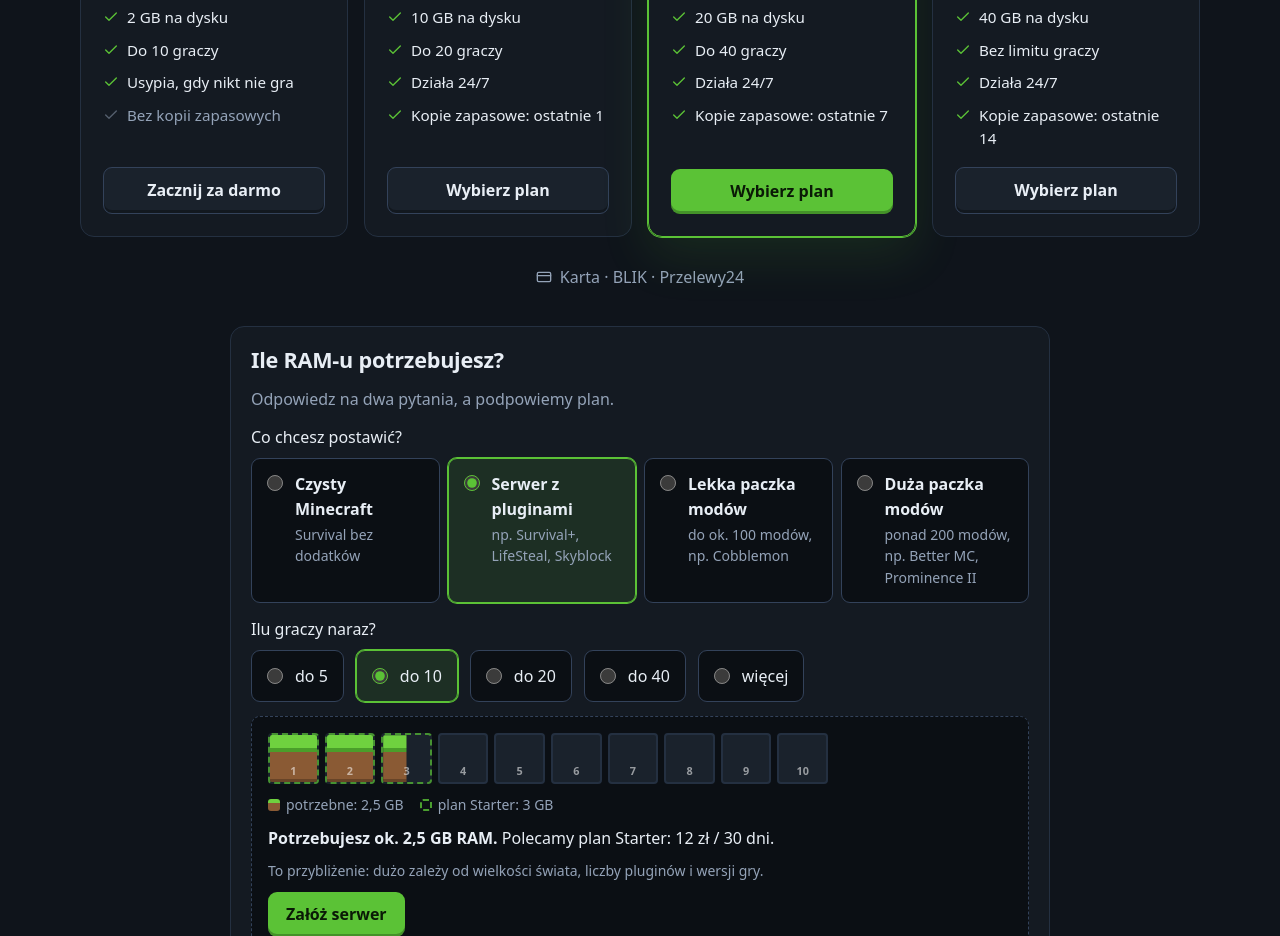
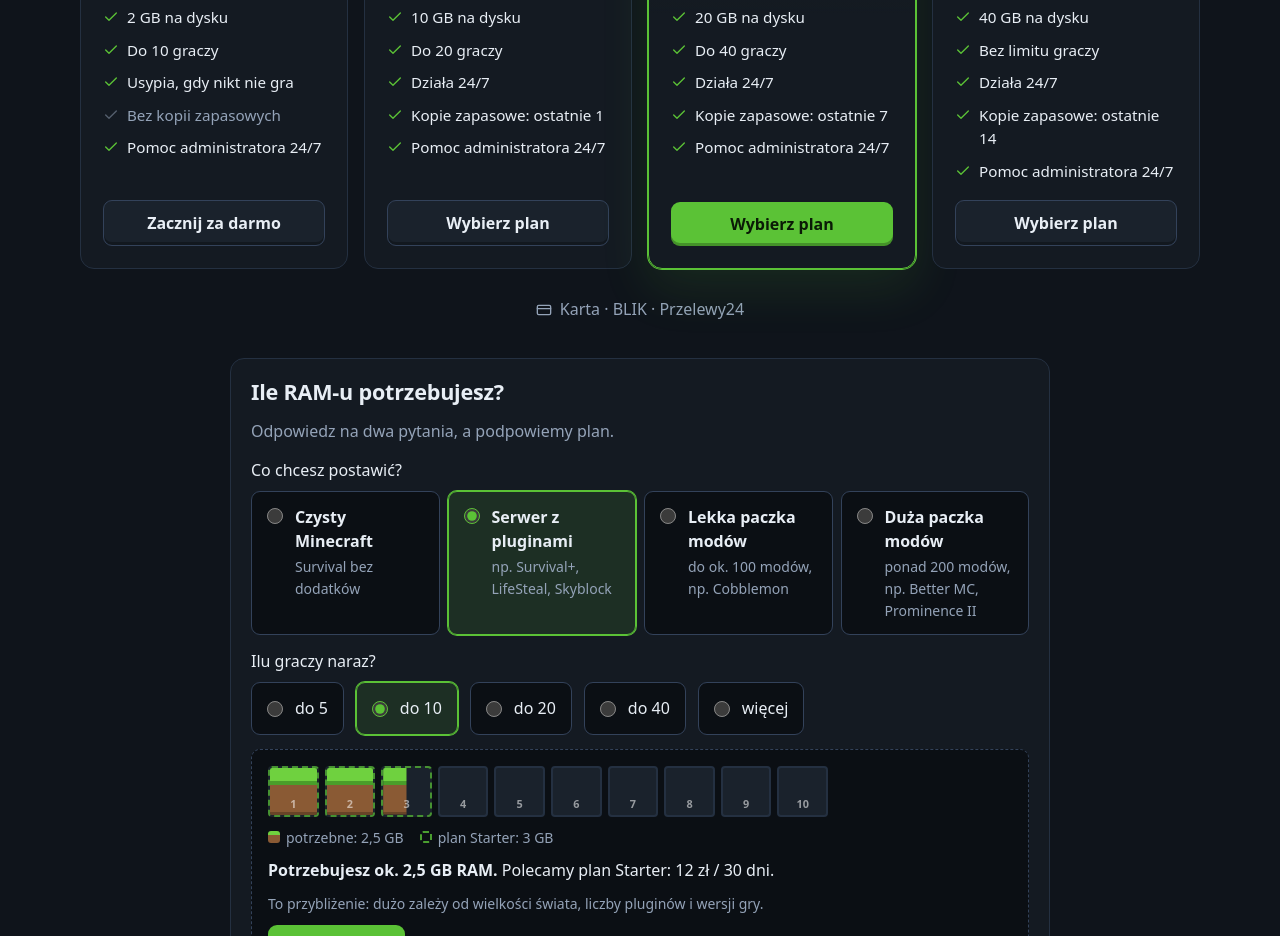
Before and after one commit to Filipsq/mc-host, a Next.js app: page / in a window 1280 px wide. Shown: the part 4420-5356 px from the top of the page. Built offline with nearby package versions, Linux system fonts and the light colour scheme; no server answers; a web font is replaced by a local one.

Commit message:
List 24/7 admin support on every plan
Co-Authored-By: Claude Opus 5.5 (1M context) <noreply@anthropic.com>
Claude-Session: https://claude.ai/code/session_01UzAhtdAmrVwWsqAht5RWDm

```diff
--- a/src/app/page.tsx
+++ b/src/app/page.tsx
@@ -191,6 +191,7 @@ export default async function Home() {
                       <Check size={16} aria-hidden />{" "}
                       {p.backupsKept === 0 ? t.plans.noBackups : format(t.plans.backups, { n: p.backupsKept })}
                     </li>
+                    <li><Check size={16} aria-hidden /> {t.plans.support}</li>
                   </ul>
                   <Link className={`button${recommended ? "" : " secondary"}`} href={start}>
                     {p.id === "FREE" ? h.startFree : h.choosePlan}
--- a/src/i18n/messages/en.ts
+++ b/src/i18n/messages/en.ts
@@ -156,6 +156,7 @@ const en: Messages = {
     alwaysOn: "Always on",
     noBackups: "No backups",
     backups: "Backups: last {n} kept",
+    support: "24/7 admin support",
   },
   auth: {
     email: "Email",
--- a/src/i18n/messages/pl.ts
+++ b/src/i18n/messages/pl.ts
@@ -155,6 +155,7 @@ const pl = {
     alwaysOn: "Działa 24/7",
     noBackups: "Bez kopii zapasowych",
     backups: "Kopie zapasowe: ostatnie {n}",
+    support: "Pomoc administratora 24/7",
   },
   auth: {
     email: "E-mail",
```
